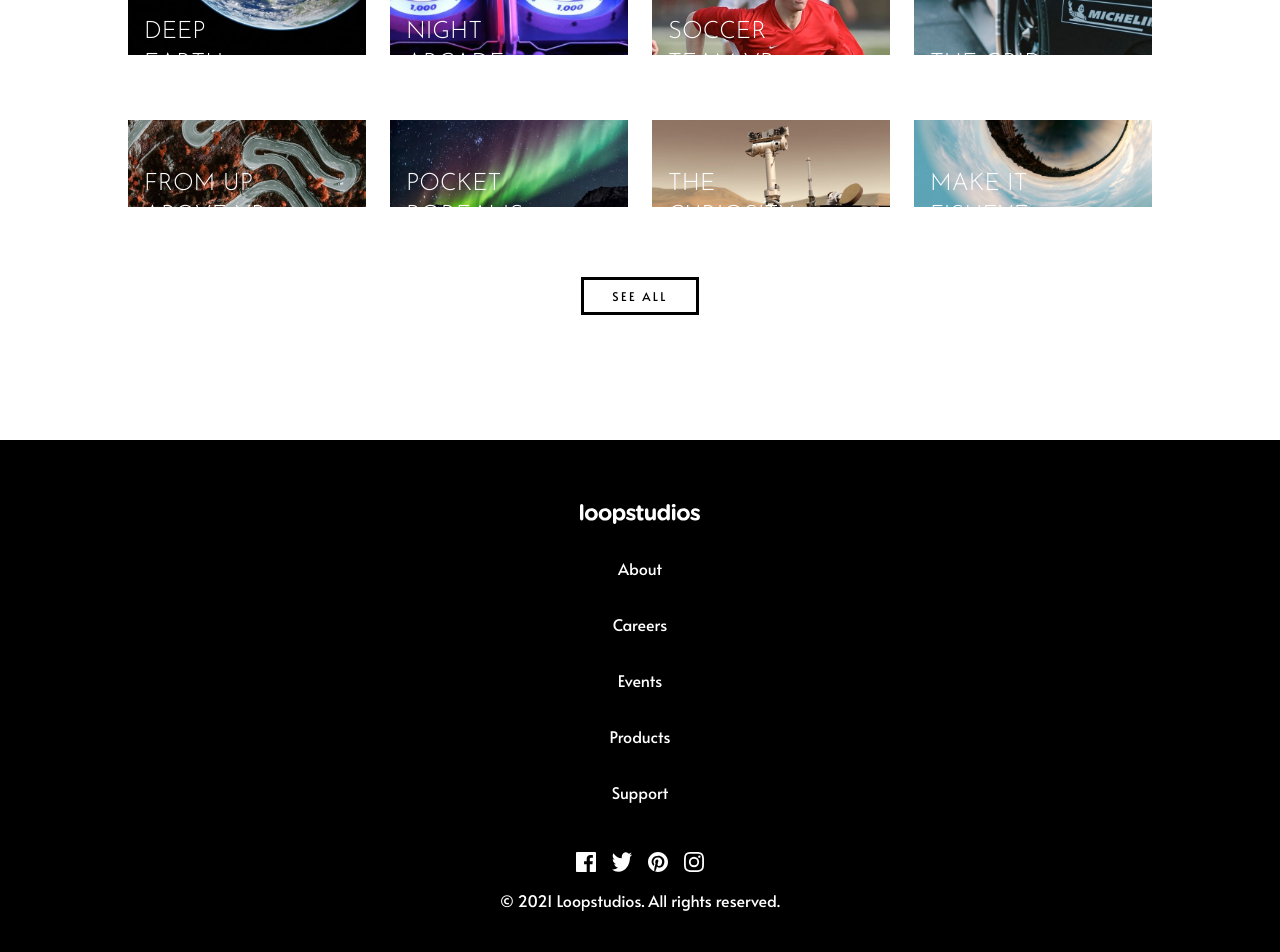
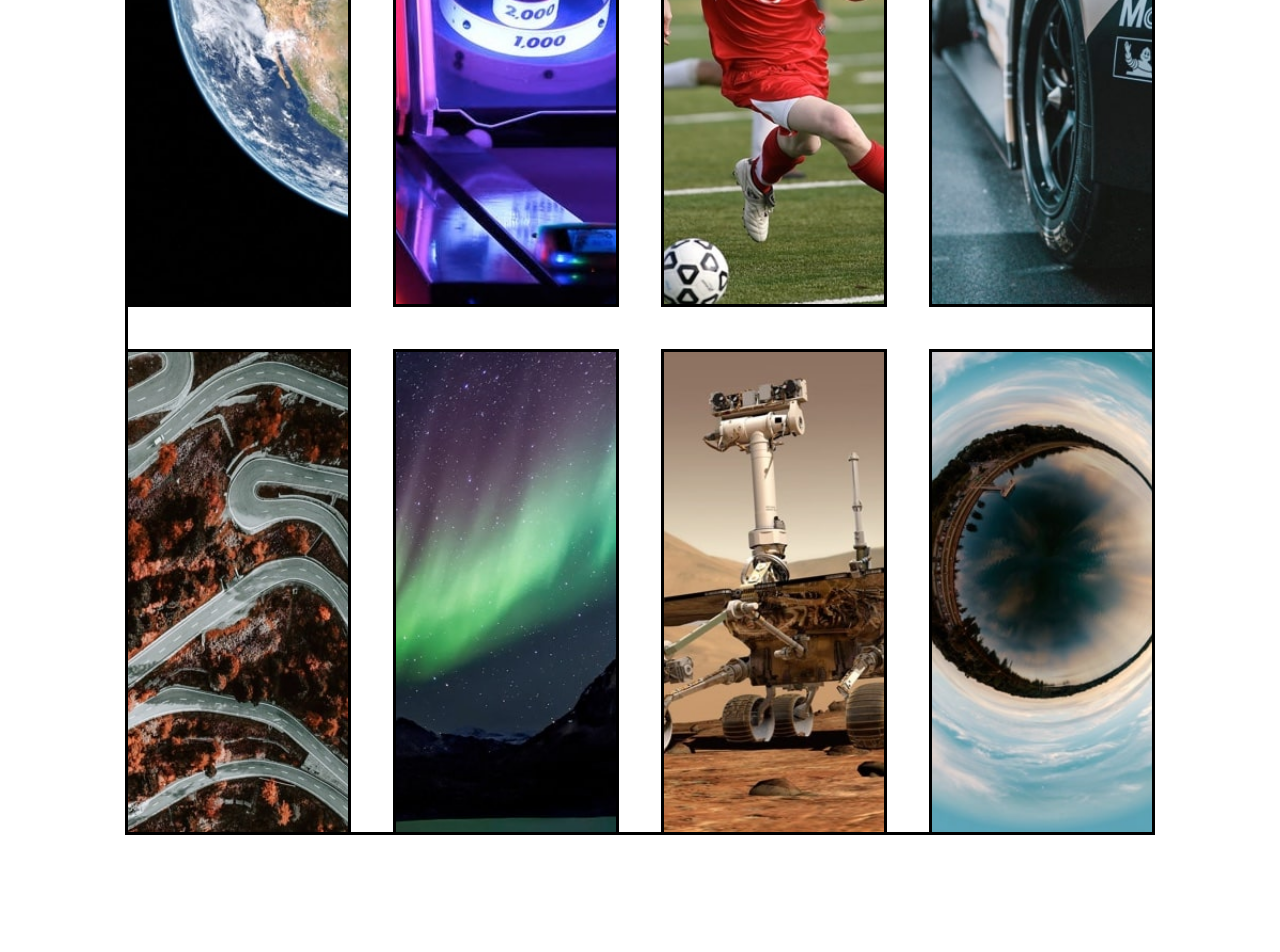
Before and after one commit to presh-031/loopstudios, a Next.js app: page / in a window 1280 px wide. Shown: the part 1580-2532 px from the top of the page. Built offline with nearby package versions, Linux system fonts and the light colour scheme.

Commit message:
finishedworking on responsiveness for large screens

```diff
--- a/components/Creations/Creation/Creation.jsx
+++ b/components/Creations/Creation/Creation.jsx
@@ -1,11 +1,15 @@
 import Image from "next/image";
 import React from "react";
 
-const Creation = ({ title, creationImg, alt }) => {
+const Creation = ({ title, creationImgMobile, creationImgDesktop, alt }) => {
   return (
-    <div className={`relative h-32 w-full border-red-800 bg-cover bg-no-repeat`}>
-      <Image src={creationImg} alt={alt} width={330} height={120} className="object-cover" />
-      <p className="absolute bottom-4 left-4 w-32  font-josefin-sans text-2xl uppercase text-white">{title}</p>
+    <div className={`relative h-fit w-full border-red-800 bg-cover bg-no-repeat outline  sm:h-[30rem]`}>
+      {/* mobile-image */}
+      <Image src={creationImgMobile} alt={alt} className="object-cover outline sm:hidden" />
+
+      {/* desktop-image */}
+      <Image src={creationImgDesktop} alt={alt} className="hidden object-cover sm:block sm:h-[100%] sm:w-full" />
+      {/* <p className="absolute bottom-[5%] left-4 w-32  font-josefin-sans text-2xl uppercase text-white">{title}</p> */}
     </div>
   );
 };
--- a/components/Creations/index.jsx
+++ b/components/Creations/index.jsx
@@ -9,28 +9,75 @@ import fromAbove from "../../assets/images/mobile/image-from-above.jpg";
 import pocketBorealis from "../../assets/images/mobile/image-pocket-borealis.jpg";
 import curiosity from "../../assets/images/mobile/image-curiosity.jpg";
 import fisheye from "../../assets/images/mobile/image-fisheye.jpg";
+
+import deepEarthDesktop from "../../assets/images/desktop/image-deep-earth.jpg";
+import nightArcadeDesktop from "../../assets/images/desktop/image-night-arcade.jpg";
+import soccerTeamDesktop from "../../assets/images/desktop/image-soccer-team.jpg";
+import gridDesktop from "../../assets/images/desktop/image-grid.jpg";
+import fromAboveDesktop from "../../assets/images/desktop/image-from-above.jpg";
+import pocketBorealisDesktop from "../../assets/images/desktop/image-pocket-borealis.jpg";
+import curiosityDesktop from "../../assets/images/desktop/image-curiosity.jpg";
+import fisheyeDesktop from "../../assets/images/desktop/image-fisheye.jpg";
+
 const Creations = () => (
   <div className=" mb-[8rem] px-6 lg:px-32">
     <div>
-      <div className="outline lg:flex lg:items-center lg:justify-between">
-        <p className="mb-12 text-center font-josefin-sans text-3xl uppercase lg:mb-0 lg:text-5xl">Our creations</p>
-        <div className="hidden lg:block lg:self-center">
-          <p className="mx-auto mt-8 w-28 py-2 text-center font-alata text-sm tracking-[0.2em] outline">SEE ALL</p>
+      <div className="lg:flex lg:items-center lg:justify-between">
+        <p className="mb-12 text-center font-josefin-sans text-3xl uppercase lg:m-0 lg:text-5xl">Our creations</p>
+        <div className="hidden cursor-pointer px-2 lg:block lg:self-center">
+          <p className="mx-auto mt-8 w-28 py-2 text-center font-alata text-sm tracking-[0.2em] outline lg:m-0">
+            SEE ALL
+          </p>
         </div>
       </div>
 
       {/* The grid container is below */}
-      <div className="grid grid-cols-1 gap-6 lg:mt-[8rem] lg:grid-cols-4">
-        <Creation title="deep earth" creationImg={deepEarth} alt="deep-earth" />
-        <Creation title="night arcade" creationImg={nightArcade} alt="night-arcade" />
-        <Creation title="soccer team vr" creationImg={soccerTeam} alt="soccer-team-vr" />
-        <Creation title="the grid" creationImg={grid} alt="the-grid" />
-        <Creation title="from up above vr" creationImg={fromAbove} alt="from-up-above-vr" />
-        <Creation title="pocket borealis" creationImg={pocketBorealis} alt="pocket-borealis" />
-        <Creation title="the curiosity" creationImg={curiosity} alt="the-curiosity" />
-        <Creation title="make it fisheye" creationImg={fisheye} alt="make-it-fisheye" />
+      <div className="mx-auto grid   grid-cols-1 gap-6 outline  sm:grid-cols-2 md:grid-cols-3 lg:mt-[4rem] lg:gap-12 xl:grid-cols-4">
+        <Creation
+          title="deep earth"
+          creationImgMobile={deepEarth}
+          creationImgDesktop={deepEarthDesktop}
+          alt="deep-earth"
+        />
+        <Creation
+          title="night arcade"
+          creationImgMobile={nightArcade}
+          creationImgDesktop={nightArcadeDesktop}
+          alt="night-arcade"
+        />
+        <Creation
+          title="soccer team vr"
+          creationImgMobile={soccerTeam}
+          creationImgDesktop={soccerTeamDesktop}
+          alt="soccer-team-vr"
+        />
+        <Creation title="the grid" creationImgMobile={grid} creationImgDesktop={gridDesktop} alt="the-grid" />
+        <Creation
+          title="from up above vr"
+          creationImgMobile={fromAbove}
+          creationImgDesktop={fromAboveDesktop}
+          alt="from-up-above-vr"
+        />
+        <Creation
+          title="pocket borealis"
+          creationImgMobile={pocketBorealis}
+          creationImgDesktop={pocketBorealisDesktop}
+          alt="pocket-borealis"
+        />
+        <Creation
+          title="the curiosity"
+          creationImgMobile={curiosity}
+          creationImgDesktop={curiosityDesktop}
+          alt="the-curiosity"
+        />
+        <Creation
+          title="make it fisheye"
+          creationImgMobile={fisheye}
+          creationImgDesktop={fisheyeDesktop}
+          alt="make-it-fisheye"
+        />
       </div>
-      <div className="mx-auto mt-8 w-28 py-2 text-center font-alata text-xs tracking-[0.2em] outline">
+      <div className="mx-auto mt-8 w-28 cursor-pointer py-2 text-center font-alata text-xs tracking-[0.2em] outline lg:hidden">
         <p>SEE ALL</p>
       </div>
     </div>
--- a/components/Footer.jsx
+++ b/components/Footer.jsx
@@ -8,25 +8,25 @@ import pinterest from "../assets/images/icon-pinterest.svg";
 import instagram from "../assets/images/icon-instagram.svg";
 const Footer = () => {
   return (
-    <footer className="bg-black py-16 text-center font-alata text-[#fff]">
-      <div>
-        <Image src={logo} alt="logo" width={120} height={20} className="mx-auto mb-8" />
+    <footer className="bg-black py-16 text-center font-alata text-[#fff] lg:flex lg:items-center lg:justify-between lg:px-32">
+      <div className="lg:text-left">
+        <Image src={logo} alt="logo" width={120} height={20} className="mx-auto mb-8 lg:mx-0" />
         <div>
-          <ul className="flex flex-col gap-8 ">
-            <li>About</li>
-            <li>Careers</li>
-            <li>Events</li>
-            <li>Products</li>
-            <li>Support</li>
+          <ul className="flex flex-col gap-8 lg:flex-row ">
+            <li className="cursor-pointer">About</li>
+            <li className="cursor-pointer">Careers</li>
+            <li className="cursor-pointer">Events</li>
+            <li className="cursor-pointer">Products</li>
+            <li className="cursor-pointer">Support</li>
           </ul>
         </div>
       </div>
-      <div>
-        <div className="mt-12 flex justify-center gap-4">
-          <Image src={facebook} alt="facebook" height={20} width={20} />
-          <Image src={twitter} alt="twitter" height={20} width={20} />
-          <Image src={pinterest} alt="pinterest" height={20} width={20} />
-          <Image src={instagram} alt="instagram" height={20} width={20} />
+      <div className="lg:text-right">
+        <div className="mt-12 flex justify-center gap-4 lg:m-0 lg:mb-8 lg:justify-end">
+          <Image src={facebook} alt="facebook" height={20} width={20} className="cursor-pointer" />
+          <Image src={twitter} alt="twitter" height={20} width={20} className="cursor-pointer" />
+          <Image src={pinterest} alt="pinterest" height={20} width={20} className="cursor-pointer" />
+          <Image src={instagram} alt="instagram" height={20} width={20} className="cursor-pointer" />
         </div>
         <p className="mt-4 text-center">&#169; 2021 Loopstudios. All rights reserved.</p>
       </div>
--- a/components/Hero.jsx
+++ b/components/Hero.jsx
@@ -17,11 +17,11 @@ const Hero = ({ setIsOpen }) => {
         </div>
         <nav>
           <ul className="hidden lg:flex lg:gap-8 lg:text-xl">
-            <li>About</li>
-            <li>Careers</li>
-            <li>Events</li>
-            <li>Products</li>
-            <li>Support</li>
+            <li className="cursor-pointer">About</li>
+            <li className="cursor-pointer">Careers</li>
+            <li className="cursor-pointer">Events</li>
+            <li className="cursor-pointer">Products</li>
+            <li className="cursor-pointer">Support</li>
           </ul>
         </nav>
         <div className="p-4 lg:hidden" onClick={handleMenuClick}>
@@ -31,8 +31,9 @@ const Hero = ({ setIsOpen }) => {
       <div className="mt-[20vh]  p-4 font-josefin-sans text-4xl  font-light text-gray-200 outline outline-2  outline-gray-200  lg:mt-[2rem] lg:w-fit lg:p-6 lg:pr-32 lg:text-6xl  ">
         <p>IMMERSIVE </p>
         <p> EXPERIENCES </p>
-        <p> THAT </p>
-        <p> DELIVER</p>
+        <p className="lg:hidden"> THAT </p>
+        <p className="lg:hidden"> DELIVER</p>
+        <p className="hidden lg:block ">THAT DELIVER</p>
       </div>
     </div>
   );
--- a/components/Menu.jsx
+++ b/components/Menu.jsx
@@ -21,11 +21,11 @@ const Menu = ({ setIsOpen }) => {
       </header>
       <nav>
         <ul className="mt-[10vh] flex flex-col gap-4 font-josefin-sans text-2xl uppercase">
-          <li>About</li>
-          <li>Careers</li>
-          <li>Events</li>
-          <li>Products</li>
-          <li>Support</li>
+          <li className="cursor-pointer">About</li>
+          <li className="cursor-pointer">Careers</li>
+          <li className="cursor-pointer">Events</li>
+          <li className="cursor-pointer">Products</li>
+          <li className="cursor-pointer">Support</li>
         </ul>
       </nav>
     </div>
--- a/styles/Home.module.css
+++ /dev/null
@@ -1,129 +0,0 @@
-.container {
-  padding: 0 2rem;
-}
-
-.main {
-  min-height: 100vh;
-  padding: 4rem 0;
-  flex: 1;
-  display: flex;
-  flex-direction: column;
-  justify-content: center;
-  align-items: center;
-}
-
-.footer {
-  display: flex;
-  flex: 1;
-  padding: 2rem 0;
-  border-top: 1px solid #eaeaea;
-  justify-content: center;
-  align-items: center;
-}
-
-.footer a {
-  display: flex;
-  justify-content: center;
-  align-items: center;
-  flex-grow: 1;
-}
-
-.title a {
-  color: #0070f3;
-  text-decoration: none;
-}
-
-.title a:hover,
-.title a:focus,
-.title a:active {
-  text-decoration: underline;
-}
-
-.title {
-  margin: 0;
-  line-height: 1.15;
-  font-size: 4rem;
-}
-
-.title,
-.description {
-  text-align: center;
-}
-
-.description {
-  margin: 4rem 0;
-  line-height: 1.5;
-  font-size: 1.5rem;
-}
-
-.code {
-  background: #fafafa;
-  border-radius: 5px;
-  padding: 0.75rem;
-  font-size: 1.1rem;
-  font-family: Menlo, Monaco, Lucida Console, Liberation Mono, DejaVu Sans Mono,
-    Bitstream Vera Sans Mono, Courier New, monospace;
-}
-
-.grid {
-  display: flex;
-  align-items: center;
-  justify-content: center;
-  flex-wrap: wrap;
-  max-width: 800px;
-}
-
-.card {
-  margin: 1rem;
-  padding: 1.5rem;
-  text-align: left;
-  color: inherit;
-  text-decoration: none;
-  border: 1px solid #eaeaea;
-  border-radius: 10px;
-  transition: color 0.15s ease, border-color 0.15s ease;
-  max-width: 300px;
-}
-
-.card:hover,
-.card:focus,
-.card:active {
-  color: #0070f3;
-  border-color: #0070f3;
-}
-
-.card h2 {
-  margin: 0 0 1rem 0;
-  font-size: 1.5rem;
-}
-
-.card p {
-  margin: 0;
-  font-size: 1.25rem;
-  line-height: 1.5;
-}
-
-.logo {
-  height: 1em;
-  margin-left: 0.5rem;
-}
-
-@media (max-width: 600px) {
-  .grid {
-    width: 100%;
-    flex-direction: column;
-  }
-}
-
-@media (prefers-color-scheme: dark) {
-  .card,
-  .footer {
-    border-color: #222;
-  }
-  .code {
-    background: #111;
-  }
-  .logo img {
-    filter: invert(1);
-  }
-}
--- a/styles/globals.css
+++ b/styles/globals.css
@@ -4,3 +4,7 @@
 @tailwind base;
 @tailwind components;
 @tailwind utilities;
+
+html {
+  scroll-behavior: smooth;
+}
```
